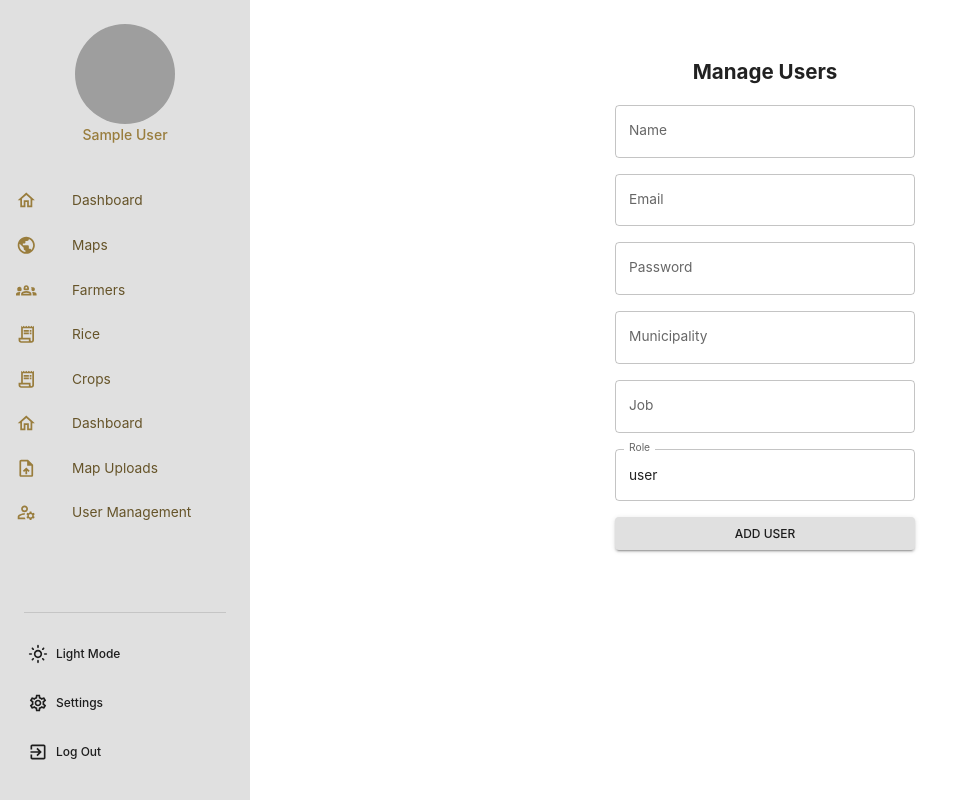
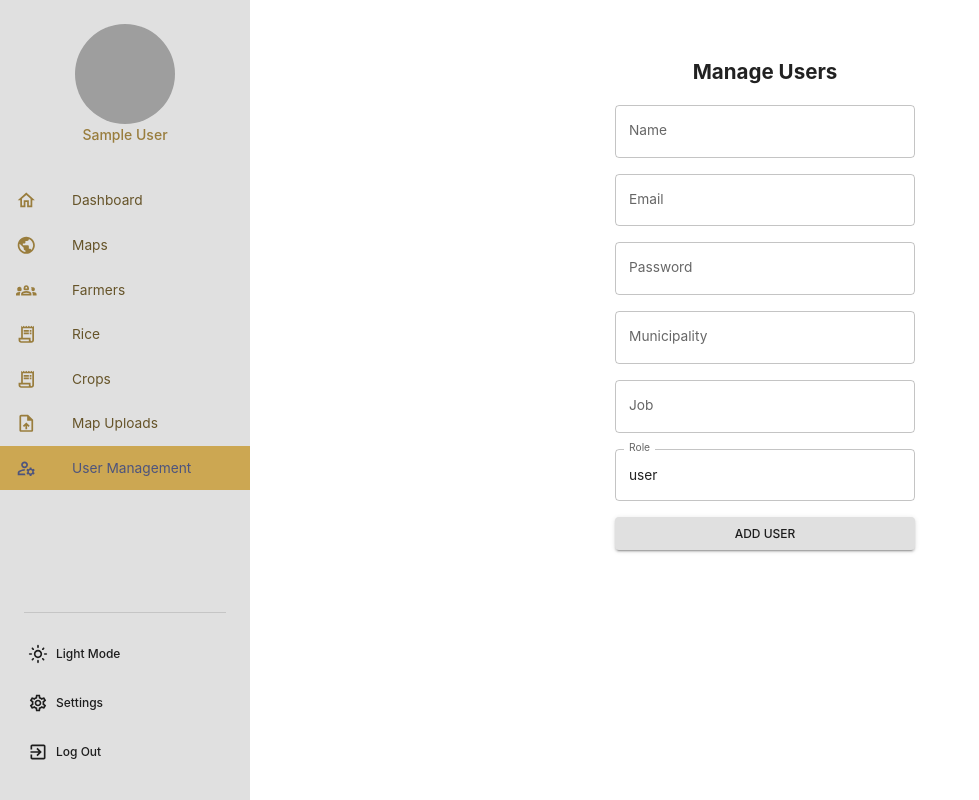
Before and after one commit to notsoprogrammer/map_client, a React (Vite) app in the folder geomap/: page /admin/usermanagement in a window 1280 px wide. Shown: the whole page, without its empty margins (0-979 px from the left). Built offline with nearby package versions, Linux system fonts and the light colour scheme; sample sign-in values are in the browser's storage; grey boxes are pictures that could not be loaded.

Commit message:
UpdateSidebar

```diff
--- a/geomap/src/components/Sidebar.jsx
+++ b/geomap/src/components/Sidebar.jsx
@@ -45,9 +45,8 @@ const navItems = [
 
 // Admin-specific navigation items
 const adminNavItems = [
-    { text: "Dashboard", path: "/admin", icon: <HomeOutlined /> },
-    { text: "Map Uploads", icon: <UploadFileOutlined /> },
-    { text: "User Management", icon: <ManageAccountsOutlined /> },
+    { text: "Map Uploads", icon: <UploadFileOutlined />, path: '/admin/mapuploads' },
+    { text: "User Management", icon: <ManageAccountsOutlined />, path: '/admin/usermanagement' },
 ];
 
 const Sidebar = ({ drawerWidth, isSidebarOpen, setIsSidebarOpen, isNonMobile }) => {
@@ -176,17 +175,16 @@ const Sidebar = ({ drawerWidth, isSidebarOpen, setIsSidebarOpen, isNonMobile })
                                 </ListItem>
                             );
                         })}
-                        {user.role === 'admin' && adminNavItems.map(({ text, icon }) => {
-                            const lcText = text.toLowerCase();
-                            const isSelected = active === lcText;
+                        {user.role === 'admin' && adminNavItems.map(({ text, icon, path }) => {
+                            const isSelected = pathname === path;
 
                             return (
                                 <ListItem key={text} disablePadding>
                                     <ListItemButton
                                         selected={isSelected}
                                         onClick={() => {
-                                            navigate(`/${lcText}`);
-                                            setActive(lcText);
+                                            navigate(path);  // Navigate using the correct path
+                                            setActive(path);
                                         }}
                                         sx={{
                                             backgroundColor: isSelected ? theme.palette.secondary[300] : "transparent",
```
